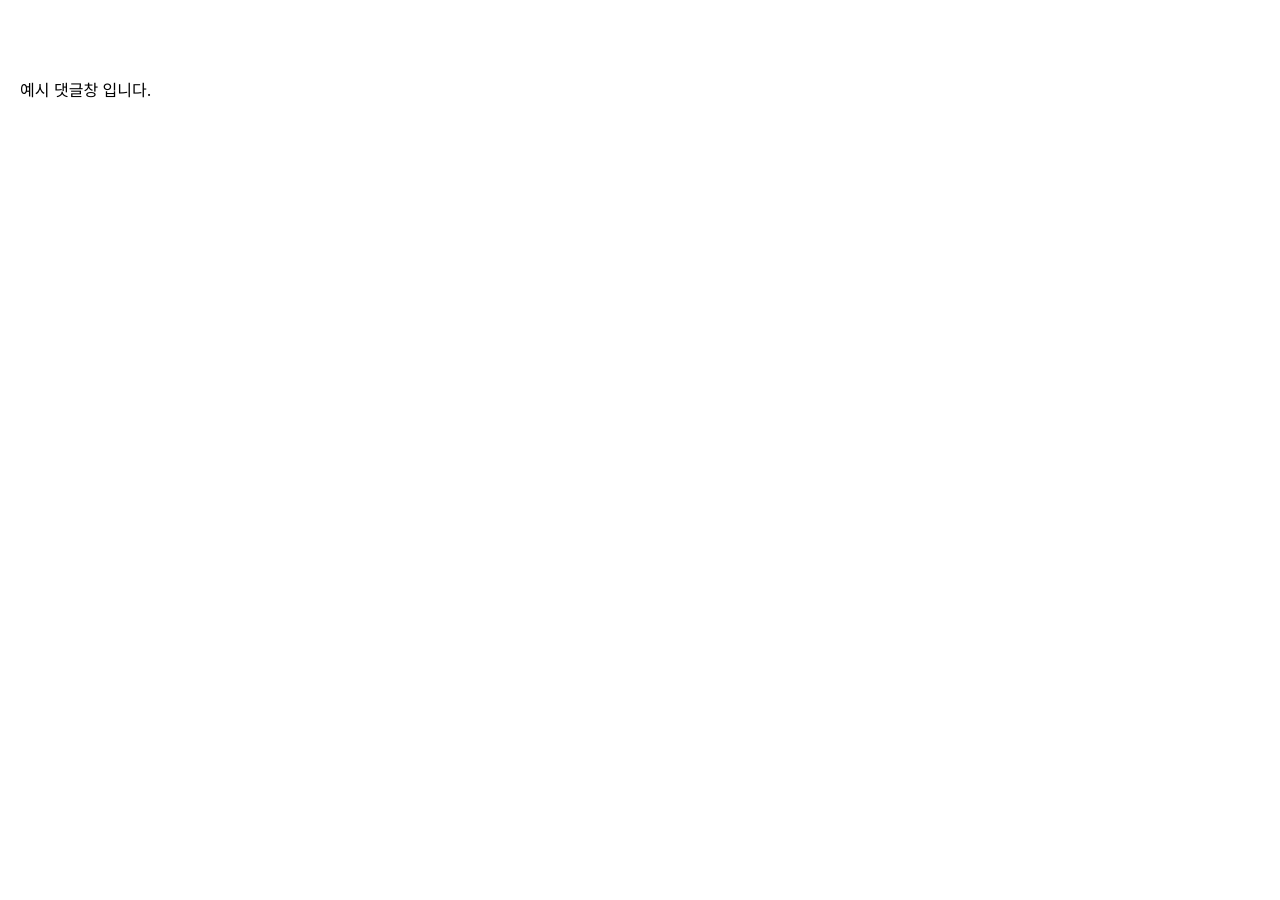
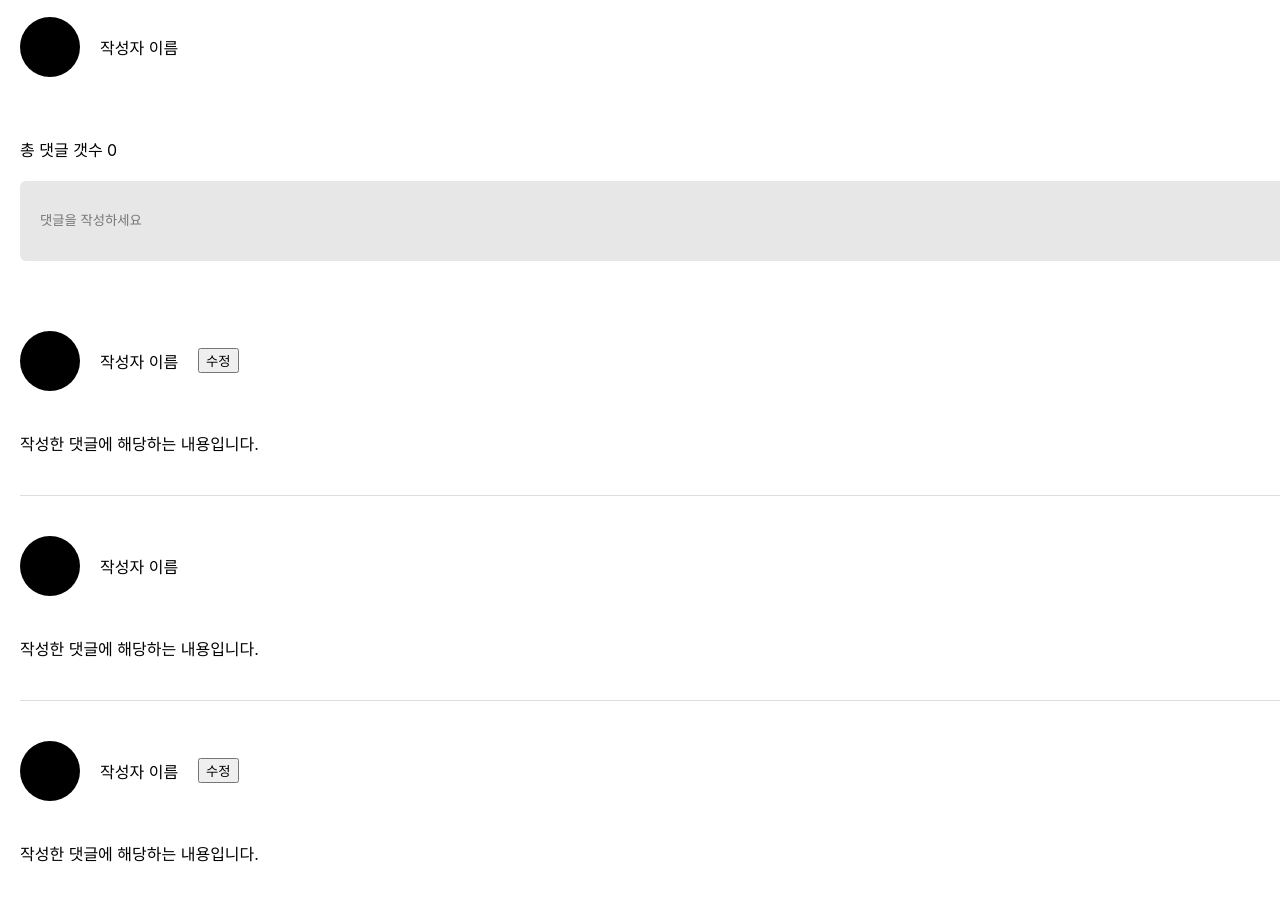
Before and after one commit to 2Zerozero/InovationCamp, a React (Create React App) app: page /1 in a window 1280 px wide. Shown: the part 560-1460 px from the top of the page. Before the commit the page ends 800 px from the top, so only its background shows below. Built offline with nearby package versions, Linux system fonts and the light colour scheme.

Commit message:
feat : Detail 페이지 기본 UI 완성

```diff
--- a/src/pages/Detail/Detail.jsx
+++ b/src/pages/Detail/Detail.jsx
@@ -9,22 +9,75 @@ function Detail() {
             <Nav />
             <S.Container>
 
+                {/* 상세페이지 타이틀 */}
                 <h1>타이틀 제목</h1>
                 <S.Header>
                     <S.User>
                         <div>유저 이름</div>
                         <div>작성 날짜</div>
                     </S.User>
-                    <div>좋아요</div>
+                    <div>💗</div>
                 </S.Header>
 
-                <S.Content>
-                    예시 텍스트 입니다.
-                </S.Content>
+                {/* 상세페이지 게시물 */}
+                <S.ContentWrap>
+                    <div>예시 텍스트 입니다.</div>
+                    <S.User>
+                        <S.Icon />
+                        <div>작성자 이름</div>
+                    </S.User>
+                </S.ContentWrap>
 
-                <S.Comment>
-                    예시 댓글창 입니다.
-                </S.Comment>
+                {/* 상세페이지 댓글영역 */}
+                <S.CommentWrap>
+                    <div>총 댓글 갯수 0</div>
+                    <S.Form>
+                        <input
+                            type='text'
+                            placeholder='댓글을 작성하세요'
+                        />
+                        <button>댓글 작성</button>
+                    </S.Form>
+
+                    <S.Comments>
+                        {/* map 으로 뿌려줄 곳 */}
+                        <S.Comment>
+                            <S.User>
+                                <S.Icon />
+                                <div>작성자 이름</div>
+                                <button>수정</button>
+                            </S.User>
+                            <div>
+                                작성한 댓글에 해당하는 내용입니다.
+                            </div>
+                        </S.Comment>
+
+                        <S.Comment>
+                            <S.UserWrap>
+                                <S.User>
+                                    <S.Icon />
+                                    <div>작성자 이름</div>
+                                </S.User>
+                                <button>수정</button>
+                            </S.UserWrap>
+                            <div>
+                                작성한 댓글에 해당하는 내용입니다.
+                            </div>
+                        </S.Comment>
+
+                        <S.Comment>
+                            <S.User>
+                                <S.Icon />
+                                <div>작성자 이름</div>
+                                <button>수정</button>
+                            </S.User>
+                            <div>
+                                작성한 댓글에 해당하는 내용입니다.
+                            </div>
+                        </S.Comment>
+
+                    </S.Comments>
+                </S.CommentWrap>
 
             </S.Container>
         </S.Wrap>
--- a/src/pages/Detail/style.js
+++ b/src/pages/Detail/style.js
@@ -13,6 +13,7 @@ export const Container = styled.div`
     padding: 20px;
 `
 
+// 헤더
 export const Header = styled.div`
     display: flex;
     justify-content: space-between;
@@ -22,12 +23,91 @@ export const Header = styled.div`
 
 export const User = styled.div`
     display: flex;
+    align-items: center;
     gap: 20px;
 `
 
-export const Content = styled.div`
+// 게시글
+export const ContentWrap = styled.div`
+    display: flex;
+    flex-direction: column;
+    justify-content: space-between;
     min-height: 300px;
 `
 
+export const Icon = styled.div`
+    width: 60px;
+    height: 60px;
+    border-radius: 30px;
+    background-color: black;
+`
+
+// 댓글 창
+export const CommentWrap = styled.div`
+    margin-top: 60px;
+`
+
+export const Form = styled.form`
+    display: flex;
+    flex-direction: column;
+    align-items: flex-end;
+
+    input {
+        width: 1400px;
+        height: 80px;
+        margin: 20px 0px;
+        padding-left: 20px;
+        border: none;
+        outline: none;
+        border-radius: 6px;
+        box-sizing: border-box;
+        background-color: rgb(231, 231, 231);
+    }
+    button {
+        width: 120px;
+        height: 50px;
+        border: none;
+        border-radius: 6px;
+        font-size: 20px;
+        font-weight: 600;
+        color: rgb(255, 255, 255);
+        background-color: rgb(39 192 130);
+
+        &:hover {
+            background-color: rgb(87 223 168);
+        }
+    }
+`
+
+export const Comments = styled.div`
+    display: flex;
+    flex-direction: column;
+    gap: 40px;
+`
+
 export const Comment = styled.div`
+    display: flex;
+    flex-direction: column;
+    gap: 40px;
+    padding-bottom: 40px;
+    border-bottom: 1px solid rgb(221, 221, 221);
 `
+
+export const UserWrap = styled.div`
+    display: flex;
+    justify-content: space-between;
+    align-items: center;
+
+    button {
+        width: 40px;
+        height: 30px;
+        margin-right: 20px;
+        border: none;
+        background: none;
+        cursor: pointer;
+
+        &:hover {
+            border-bottom: 1px solid black;
+        }
+    }
+`
```
